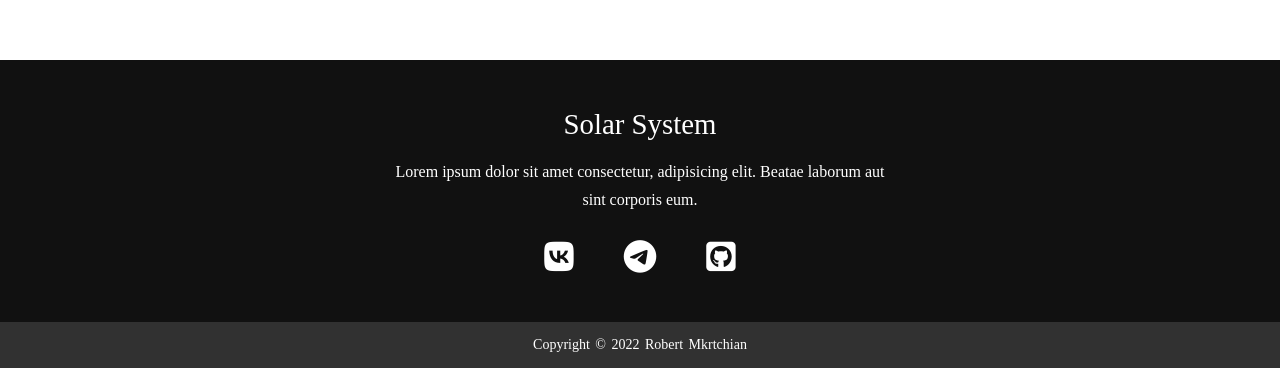
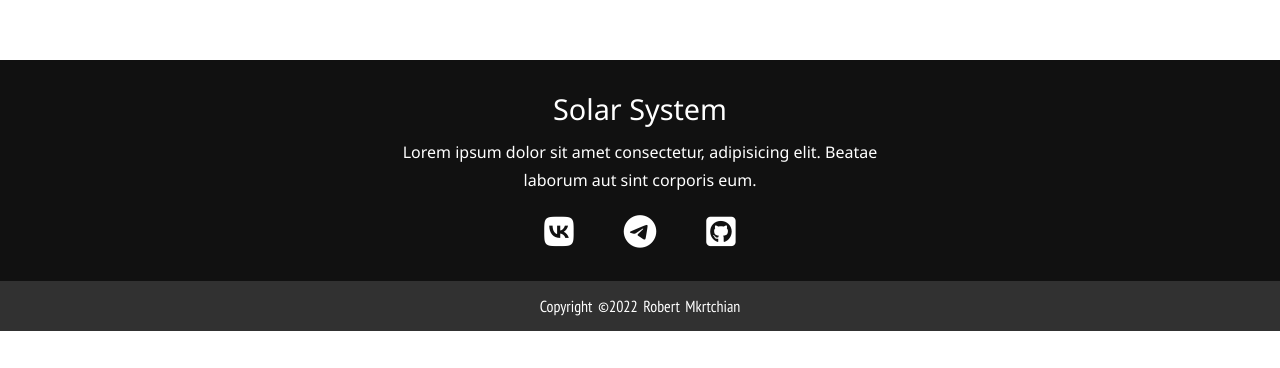
Before and after one commit to IPaleLuna/PaleLuna.github.io, a plain HTML site: page Public/Views/index.html in a window 1280 px wide. Shown: the part 740-1108 px from the top of the page. After the commit the page ends 1071 px from the top, so only its background shows below. Drawn offline with Linux system fonts and the light colour scheme.

Commit message:
Footer Edits

```diff
--- a/Public/CSS/FooterStyle.css
+++ b/Public/CSS/FooterStyle.css
@@ -1,8 +1,12 @@
+@import url('https://fonts.googleapis.com/css2?family=Noto+Sans&family=PT+Sans+Narrow&display=swap');
+
 footer {
     width: 100vw;
     height: auto;
 
-    padding-top: 40px;
+    padding-top: 25px;
+
+    font-family: 'Noto Sans', sans-serif;
     color: #FFFF;
 
     background: #111;
@@ -27,7 +31,7 @@ footer {
 }
 .footer-container p {
     max-width: 500px;
-    margin: 10px auto;
+    margin: 5px auto;
     line-height: 28px;
     font-size: 16px;
 
@@ -36,7 +40,7 @@ footer {
     display: flex;
     align-items: center;
     justify-content: center;
-    margin: 1rem 0 3rem 0;
+    margin: 1rem 0 2rem 0;
 }
 .footer-container .contacts-socials li {
     margin: 0 25px;
@@ -64,8 +68,10 @@ footer {
     background: rgb(49, 49, 49);
 }
 .footer-bottom p {
-    font-size: 14px;
+    font-size: 16px;
     word-spacing: 2px;
+
+    font-family: 'PT Sans Narrow', sans-serif;
 
     text-transform: capitalize;
 }
--- a/Public/Views/index.html
+++ b/Public/Views/index.html
@@ -44,13 +44,13 @@
                 <h3>Solar System</h3>
                 <p>Lorem ipsum dolor sit amet consectetur, adipisicing elit. Beatae laborum aut sint corporis eum.</p>
                 <ul class="contacts-socials">
-                    <li><a href="#"><i class="fa-brands fa-vk"></i></a></li>
-                    <li><a href="#"><i class="fa-brands fa-telegram"></i></a></li>
-                    <li><a href="#"><i class="fa-brands fa-square-github"></i></a></li>
+                    <li><a href="https://vk.com/redstar_oc" target="_blank"><i class="fa-brands fa-vk"></i></a></li>
+                    <li><a href="https://t.me/RobertMkrt4yan" target="_blank"><i class="fa-brands fa-telegram"></i></a></li>
+                    <li><a href="https://github.com/PaleLuna" target="_blank"><i class="fa-brands fa-square-github"></i></a></li>
                 </ul>
             </div>
             <div class="footer-bottom">
-                <p>Copyright &copy; 2022 Robert Mkrtchian</p>
+                <p>Copyright &copy;2022 Robert Mkrtchian</p>
             </div>
         </footer>
 
```
